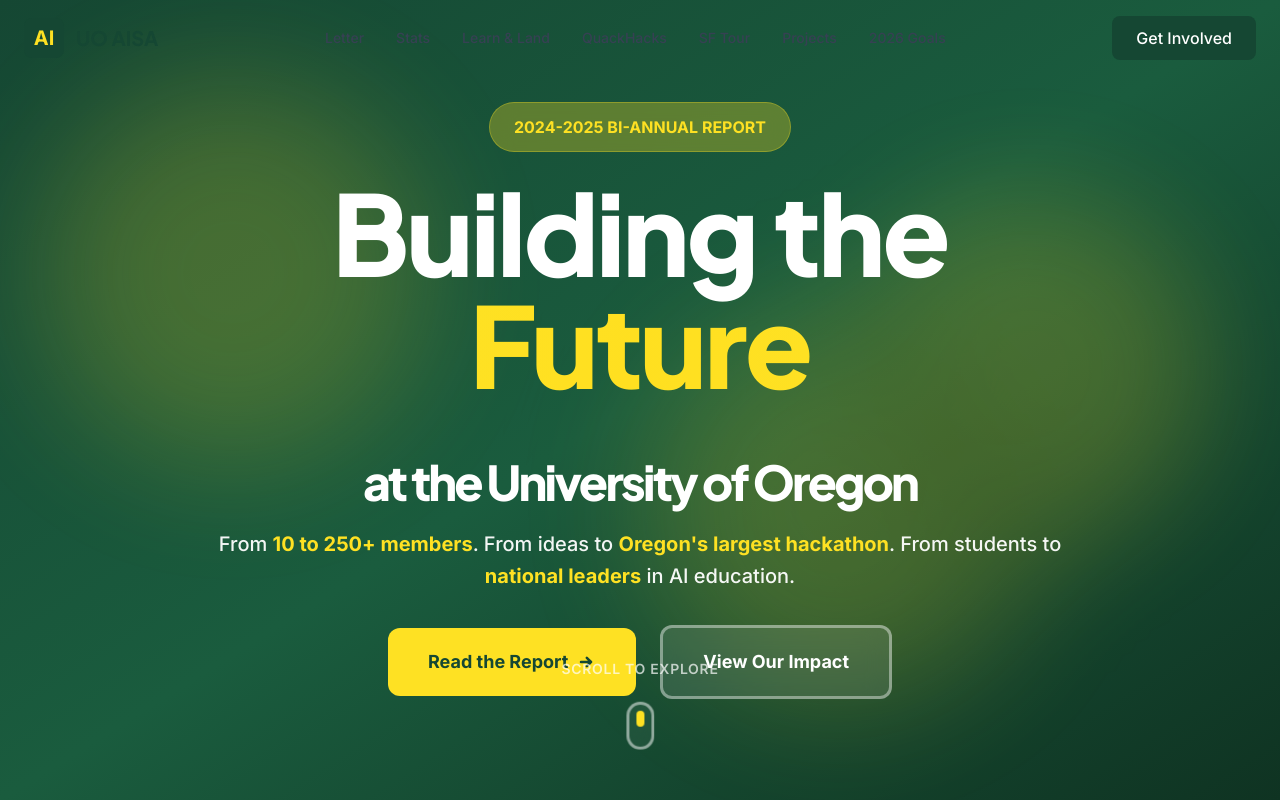
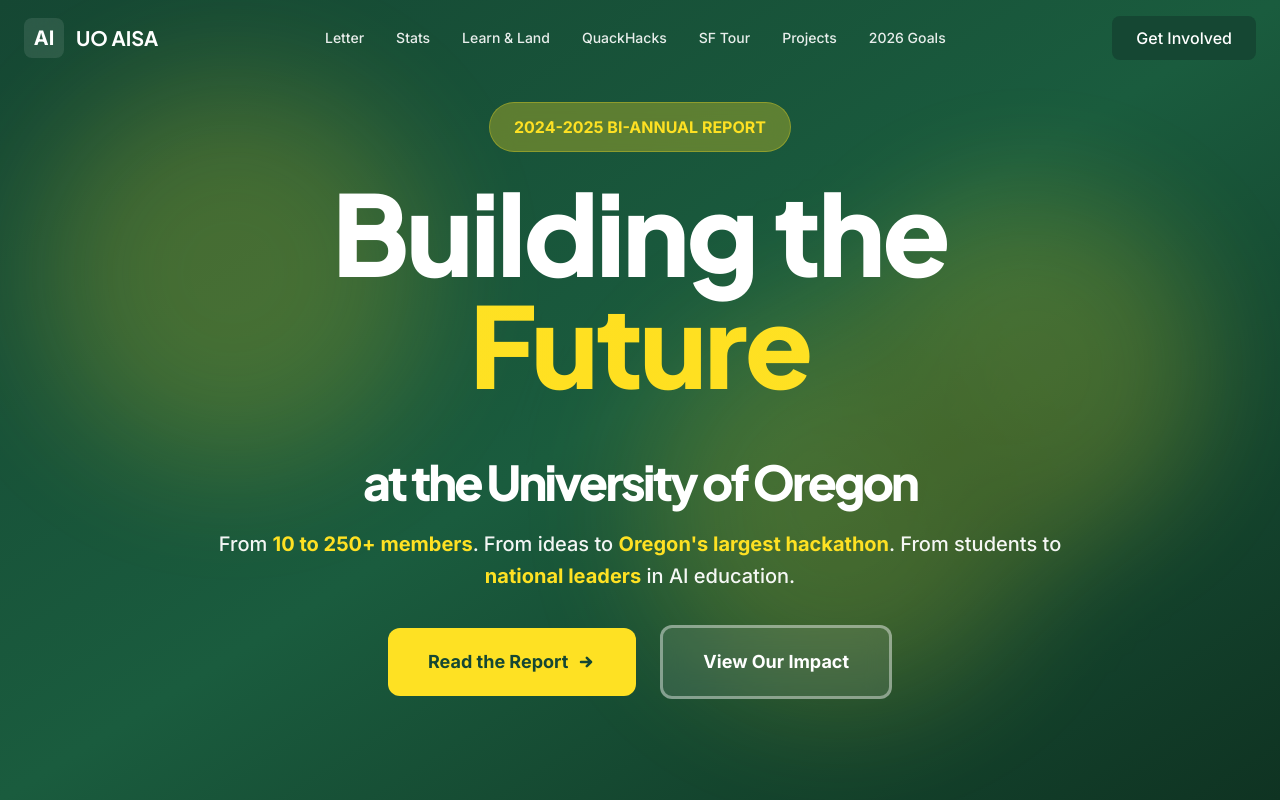
Before and after one commit to arankine9/AISA-Annual-Report, a React (Vite) app in the folder aisa-annual-report/: page / in a window 1280 px wide. Shown: the top 800 px of the page. Built offline with nearby package versions, Linux system fonts and the light colour scheme.

Commit message:
fixed navbar colors

```diff
--- a/aisa-annual-report/src/components/Hero.tsx
+++ b/aisa-annual-report/src/components/Hero.tsx
@@ -70,24 +70,7 @@
           </motion.div>
         </motion.div>
 
-        {/* Scroll indicator */}
-        <motion.div
-          initial={{ opacity: 0 }}
-          animate={{ opacity: 1 }}
-          transition={{ delay: 1.5, duration: 1 }}
-          className="absolute bottom-10 left-1/2 transform -translate-x-1/2"
-        >
-          <div className="flex flex-col items-center text-white/70">
-            <span className="text-sm font-semibold mb-3 uppercase tracking-wider">Scroll to explore</span>
-            <motion.div
-              animate={{ y: [0, 12, 0] }}
-              transition={{ duration: 1.5, repeat: Infinity, ease: "easeInOut" }}
-              className="w-7 h-12 border-3 border-white/50 rounded-full p-1.5 bg-white/5 backdrop-blur-sm"
-            >
-              <div className="w-2 h-4 bg-uo-gold rounded-full mx-auto"></div>
-            </motion.div>
-          </div>
-        </motion.div>
+
       </div>
     </section>
   )
--- a/aisa-annual-report/src/components/Navigation.tsx
+++ b/aisa-annual-report/src/components/Navigation.tsx
@@ -26,17 +26,19 @@
     <motion.nav
       initial={{ y: -100 }}
       animate={{ y: 0 }}
-      className={`fixed top-0 left-0 right-0 z-50 transition-all duration-300 ${
-        isScrolled ? 'bg-white/95 backdrop-blur-md shadow-md' : 'bg-transparent'
-      }`}
+      className={`fixed top-0 left-0 right-0 z-50 transition-all duration-300 ${isScrolled ? 'bg-white/95 backdrop-blur-md shadow-md' : 'bg-transparent'
+        }`}
     >
       <div className="max-w-7xl mx-auto px-6 py-4">
         <div className="flex items-center justify-between">
           <a href="#" className="flex items-center space-x-3">
-            <div className="w-10 h-10 bg-uo-green rounded-lg flex items-center justify-center">
-              <span className="text-uo-gold font-bold text-xl">AI</span>
+            <div className={`w-10 h-10 rounded-lg flex items-center justify-center ${isScrolled ? 'bg-uo-green' : 'bg-white/10 backdrop-blur-sm'
+              }`}>
+              <span className={`font-bold text-xl ${isScrolled ? 'text-uo-gold' : 'text-white'
+                }`}>AI</span>
             </div>
-            <span className="font-display font-bold text-xl text-uo-green">
+            <span className={`font-display font-bold text-xl ${isScrolled ? 'text-uo-green' : 'text-white'
+              }`}>
               UO AISA
             </span>
           </a>
@@ -46,7 +48,10 @@
               <a
                 key={item.href}
                 href={item.href}
-                className="text-sm font-medium text-gray-700 hover:text-uo-green transition-colors"
+                className={`text-sm font-medium transition-colors ${isScrolled
+                    ? 'text-gray-700 hover:text-uo-green'
+                    : 'text-white/90 hover:text-white'
+                  }`}
               >
                 {item.label}
               </a>
```
